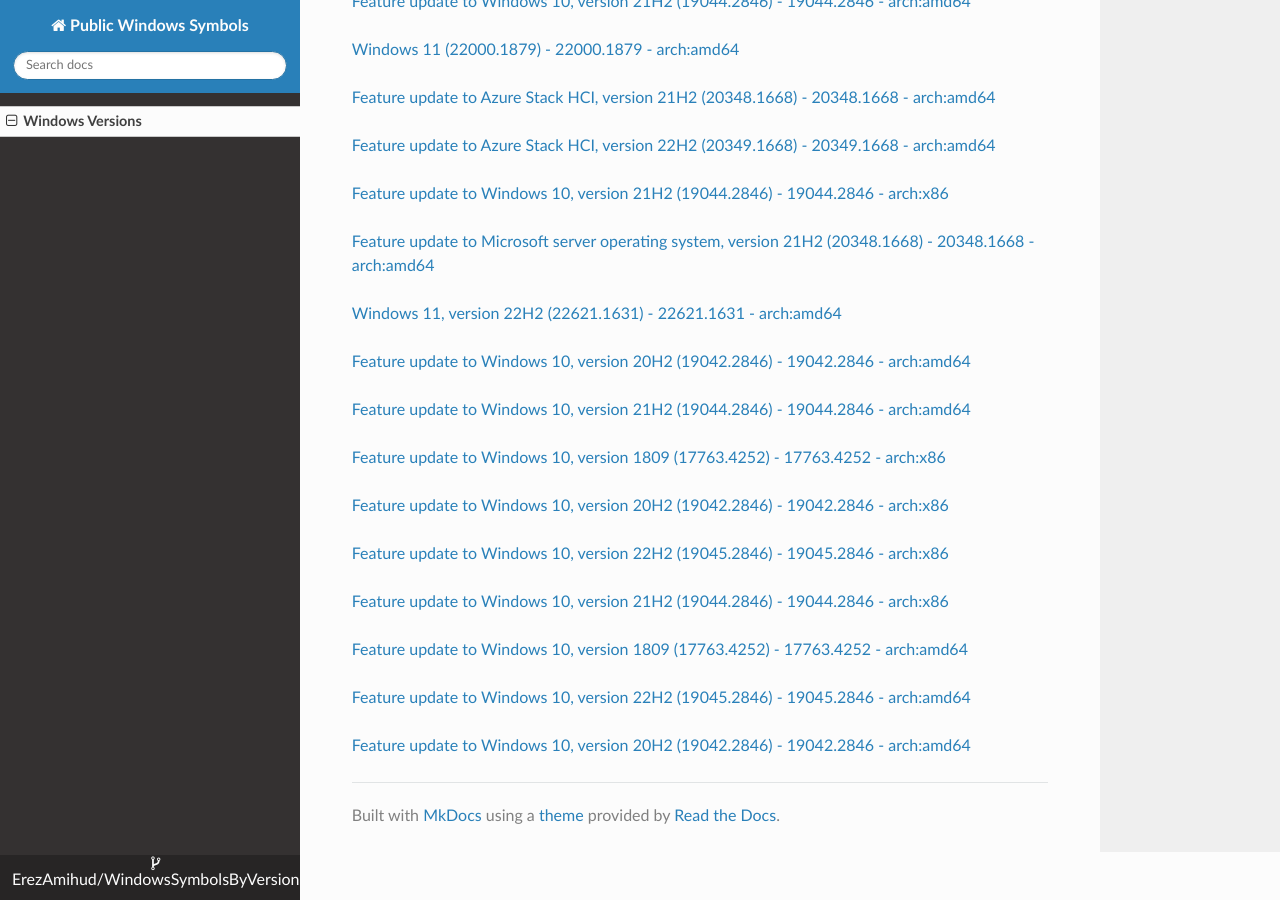
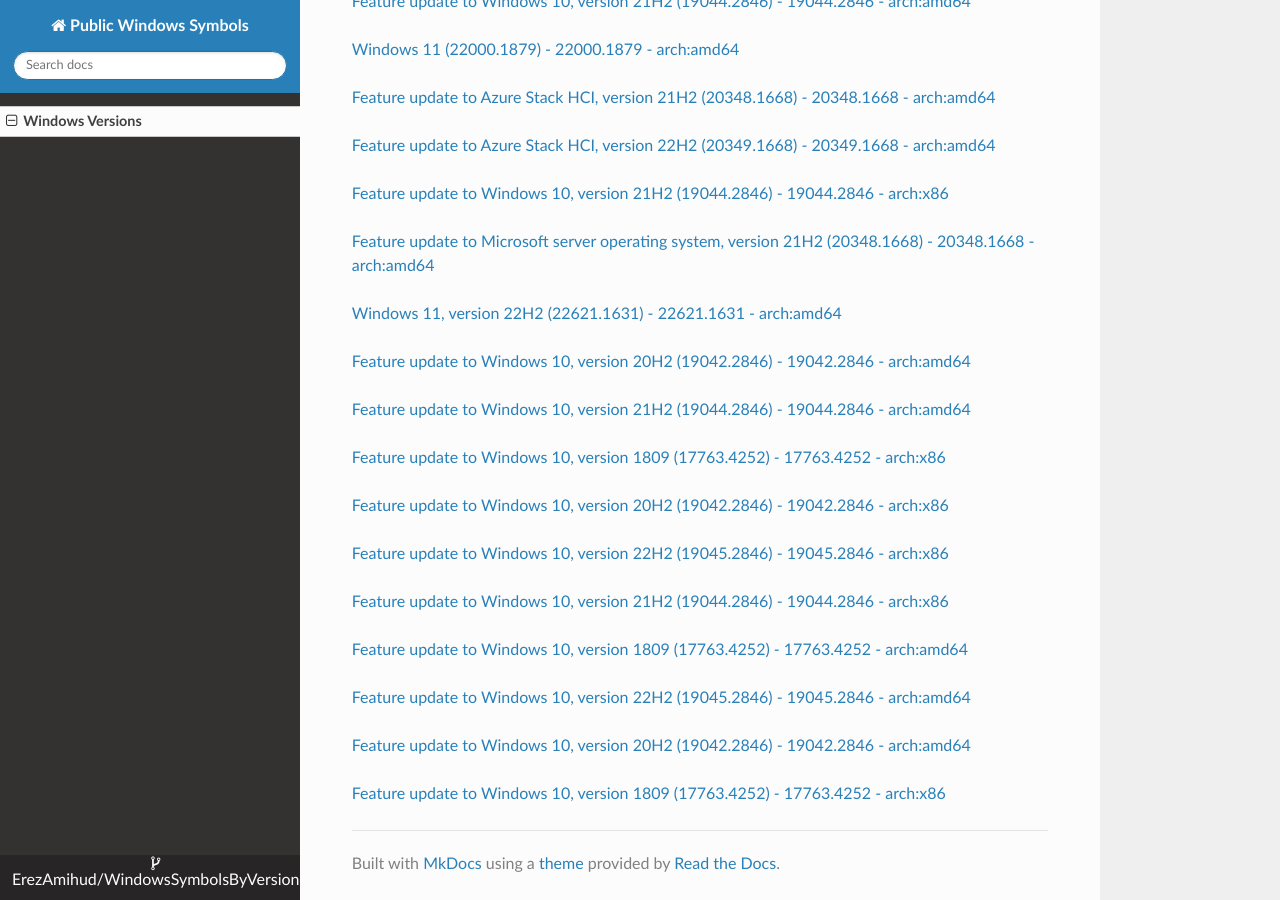
Before and after one commit to ErezAmihud/WindowsSymbolsByVersion, an MkDocs documentation site: the page built from docs/index.md, in a window 1280 px wide and 900 px high, scrolled down 33917 px. Built offline with MkDocs 1.6.1, drawn with Linux system fonts in a browser that asks for light colours; nearby versions of some CDN libraries.

Commit message:
Automated commit, add manifest for 002ea580-e6b8-4a16-9b83-536dc48fedb3

```diff
--- a/docs/index.md
+++ b/docs/index.md
@@ -1960,3 +1960,6 @@
 
 
 [Feature update to Windows 10, version 20H2 (19042.2846) - 19042.2846 - arch:amd64](https://github.com/ErezAmihud/WindowsSymbolsByVersion/blob/main/manifests/ae335403-83ec-4654-87d0-d22b6e8dc7f0.manifest)
+
+
+[Feature update to Windows 10, version 1809 (17763.4252) - 17763.4252 - arch:x86](https://github.com/ErezAmihud/WindowsSymbolsByVersion/blob/main/manifests/002ea580-e6b8-4a16-9b83-536dc48fedb3.manifest)
```
Also changed, not shown: process_builds.json (+1 -1 lines).
